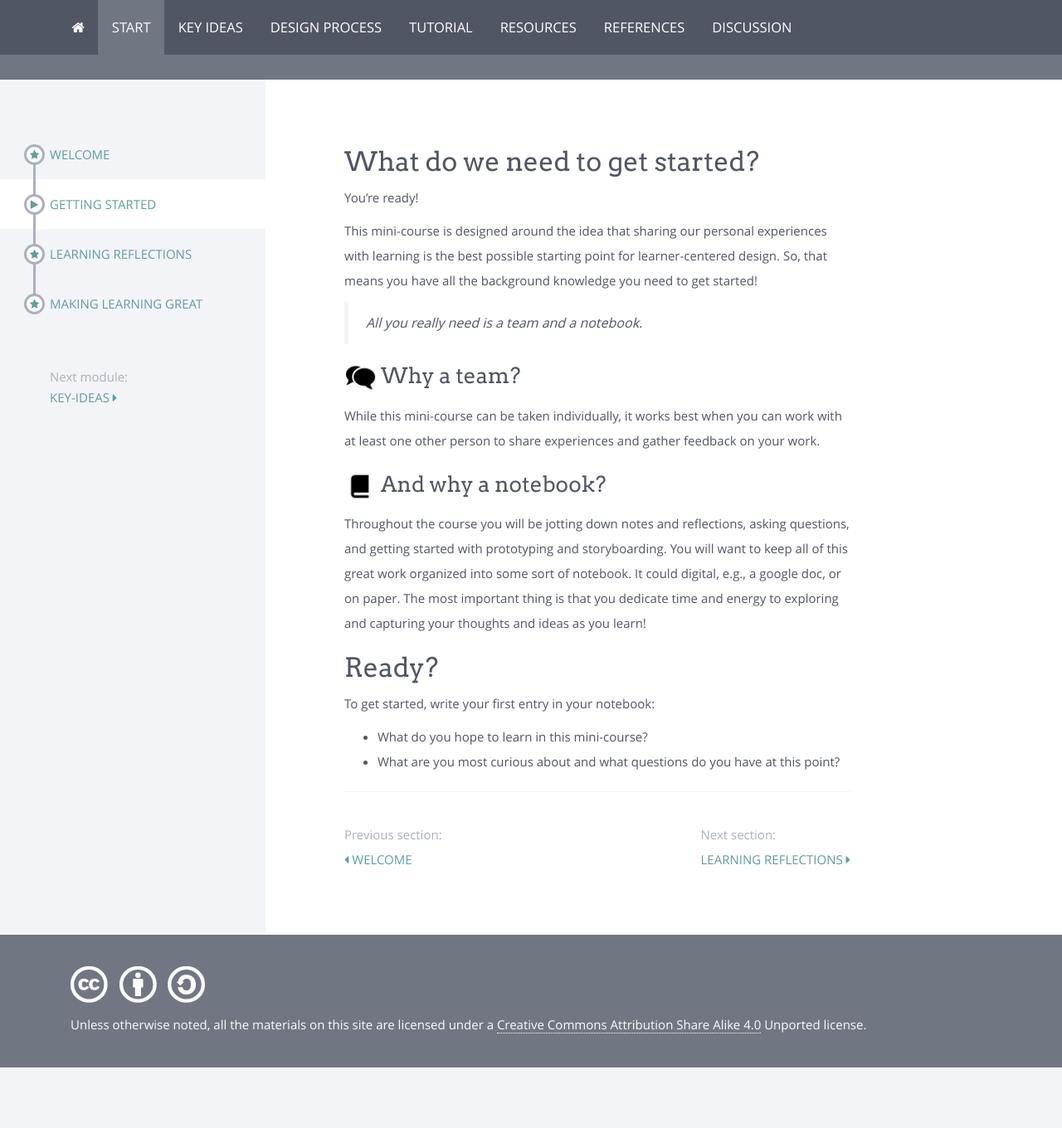
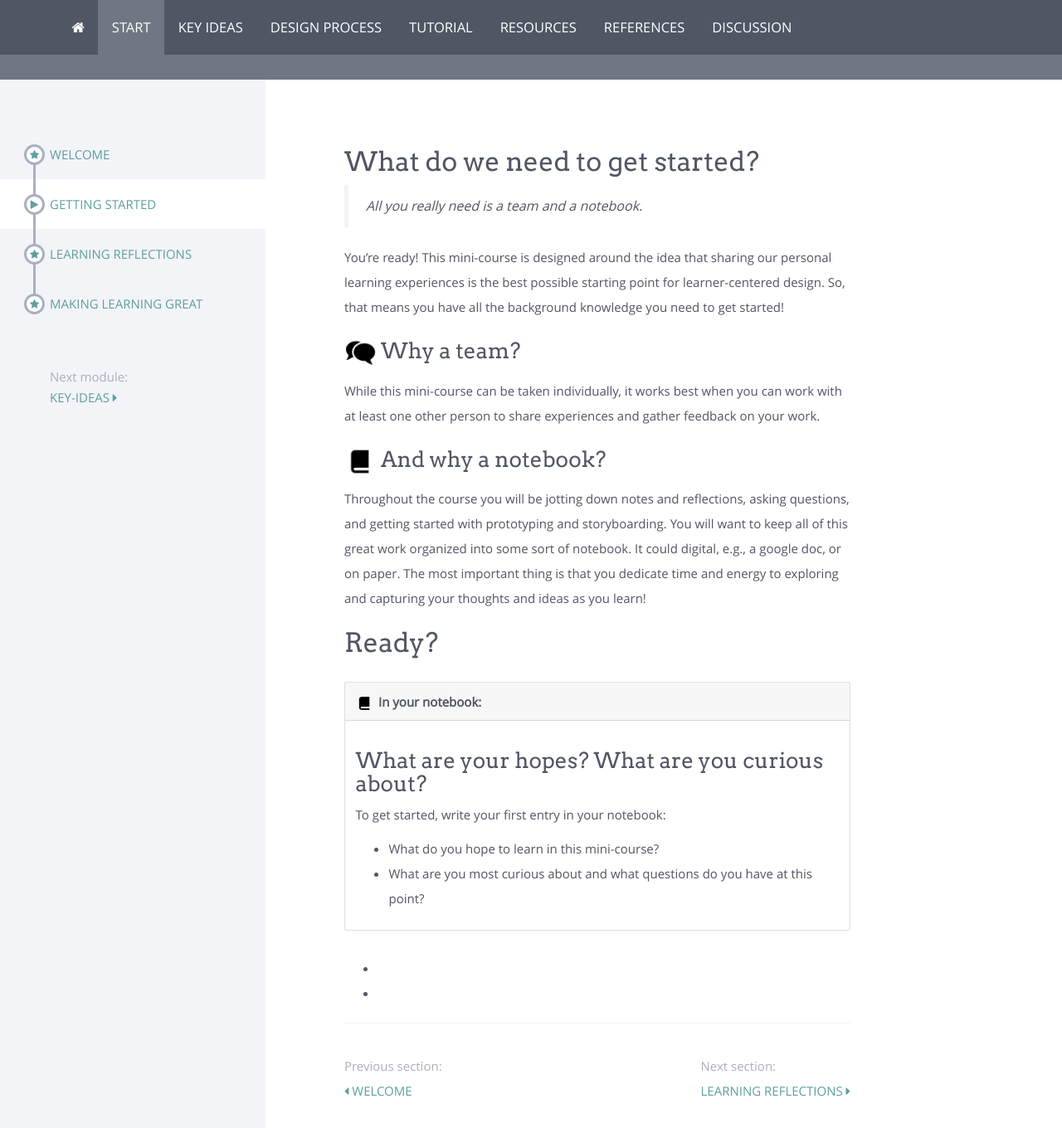
Before and after one commit to UCLALibrary/foundations, a Jekyll site: the page built from modules/start/_posts/2000-01-02-getting-started.markdown, in a window 1280 px wide and 1400 px high. Shown: the top 1360 px of the window at 83% size. Built offline with Jekyll 4.4.1, drawn with Linux system fonts in a browser that asks for light colours; nearby versions of some CDN libraries.

Commit message:
content improvements

```diff
--- a/modules/key-ideas/_posts/2000-01-01-key-ideas.html
+++ b/modules/key-ideas/_posts/2000-01-01-key-ideas.html
@@ -26,8 +26,10 @@ title: Key Ideas
         <li>learners interacting with each other to learn and experience new things</li>
         <li>learners exploring and questioning the status quo or other personal or social norms</li>
     </ul>
-    https://youtu.be/nqm4HKRGZys?t=1m51s&end=5m02s
-      <!-- todo: make this an embedded video -->
+
+      <iframe width="560" height="315" src="https://www.youtube.com/embed/nqm4HKRGZys?start=135" frameborder="0" allow="accelerometer; autoplay; encrypted-media; gyroscope; picture-in-picture" allowfullscreen></iframe>
+      <!-- todo: test this - also - see if setting end time to 5:02  is possible -->
+
     <h4 class="mt-3">Talk with your team:</h4>
       <ul>
           <li>What evidence did you see of active engagement by learners? by teachers?</li>
--- a/modules/start/_posts/2000-01-02-getting-started.markdown
+++ b/modules/start/_posts/2000-01-02-getting-started.markdown
@@ -3,15 +3,13 @@ title: Getting Started
 ---
 ## What do we need to get started?
 
-You're ready!
-
-This mini-course is designed around the idea that sharing our personal experiences with learning is the best possible starting point for learner-centered design. So, that means you have all the background knowledge you need to get started!
-
-<!--In this mini-course you will complete a series of practical, creative, and hands-on activities. Along the way, you will write about and discuss your experiences, reflect on key ideas, and roll your sleeves up to start creating storyboards and prototypes.-->
-
 >
 All you really need is a team and a notebook.
 >
+
+You're ready! This mini-course is designed around the idea that sharing our personal learning experiences is the best possible starting point for learner-centered design. So, that means you have all the background knowledge you need to get started!
+
+<!--In this mini-course you will complete a series of practical, creative, and hands-on activities. Along the way, you will write about and discuss your experiences, reflect on key ideas, and roll your sleeves up to start creating storyboards and prototypes.-->
 
 <!-- todo: team and notebook visuals -->
 <!-- consider developing css for team activity and notebook activity and introducing them here -->
@@ -26,9 +24,32 @@ Throughout the course you will be jotting down notes and reflections, asking que
 
 ## Ready?
 
-To get started, write your first entry in your notebook:
+<div class="card my-5">
+  <div class="card-header">
+    <span>{% include icon-notebook.html %}In your notebook:</span>
+  </div>
+  <div class="card-body">
+    <h3 class="card-title">What are your hopes? What are you curious about?</h3>
+    <p class="card-text">To get started, write your first entry in your notebook:</p>
+    <ul>
+        <li>What do you hope to learn in this mini-course?</li>
+        <li>What are you most curious about and what questions do you have at this point?</li>
+    </ul>
+    <!--<div class="card-footer">
+        <h4>Tips</h4>
+        <ul>
+            <li>An optional list</li>
+            <li>of helpful tips</li>
+        </ul>
+    </div>
+    -->
+  </div>
+</div>
 
-* What do you hope to learn in this mini-course?
-* What are you most curious about and what questions do you have at this point?
+
+
+
+*
+*
 
 <!-- todo: consider disqus comments integration -->
--- a/modules/start/_posts/2000-01-04-conversation-characteristics.html
+++ b/modules/start/_posts/2000-01-04-conversation-characteristics.html
@@ -14,7 +14,9 @@ In this part of the activity, you'll turn your experiences into a list of charac
     <p class="card-text">
          <h3 class="mt-3">Part 1</h3>
          <p class="card-text">Think about the stories shared in the previous activity. Work with your team to brainstorm a list of the characteristics of learning you noticed in these stories. It might help you to think about how you would complete the following sentences:</p>
-         <blockquote>Learning is most memorable, meaningful, and transformative when: ______________.</blockquote>
+         <blockquote>Learning is most memorable when: ______________.</blockquote>
+        <blockquote>Learning is most meaningful when: ______________.</blockquote>
+      <blockquote>Learning is most transformative when: ______________.</blockquote>
          <div class="card-footer">
             <h4>Tips</h4>
             <ul>
```
Also changed, not shown: index.md (+1 -1 lines), modules/start/_posts/2000-01-03-memorable-meaningful-transformative.md (+6 -1 lines).
